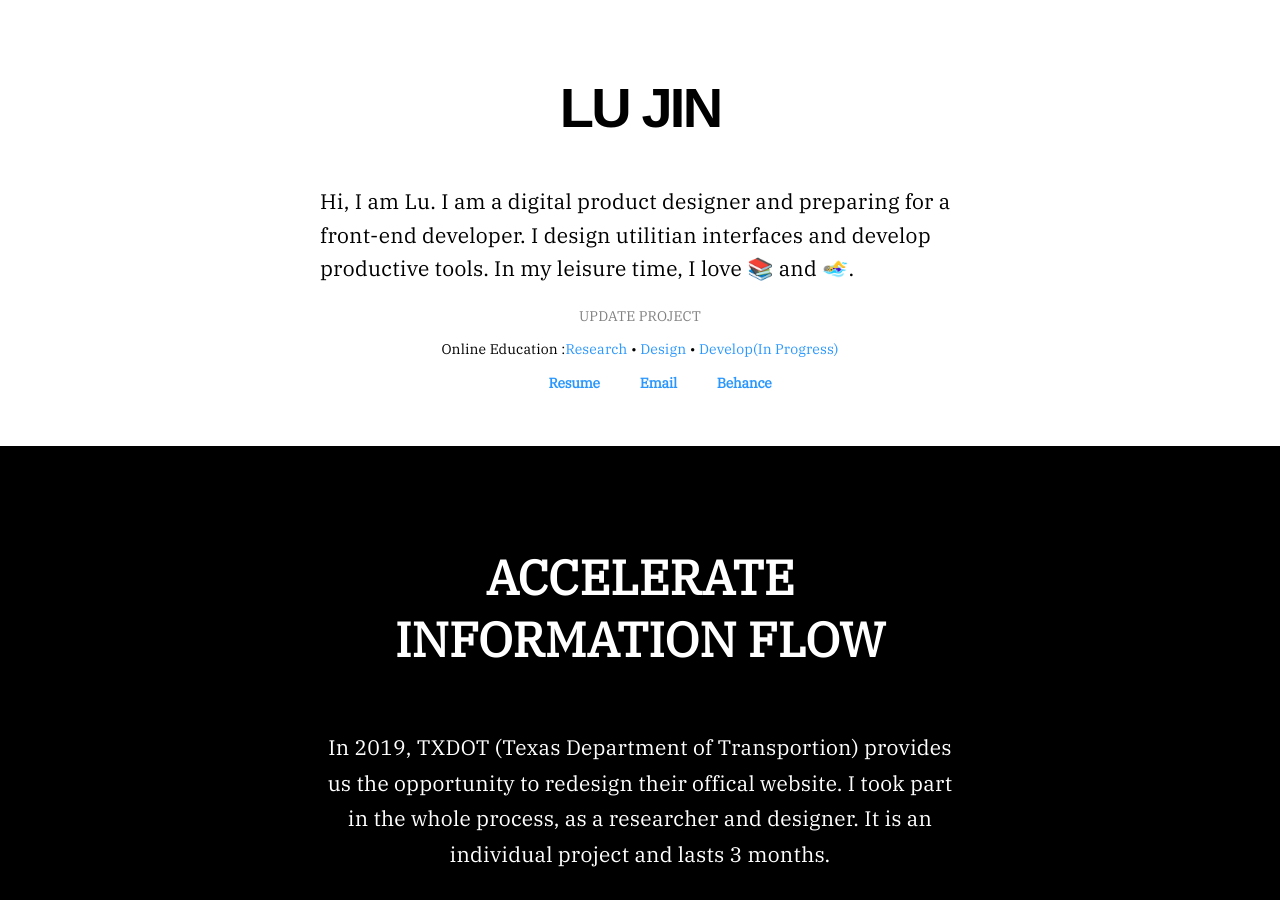
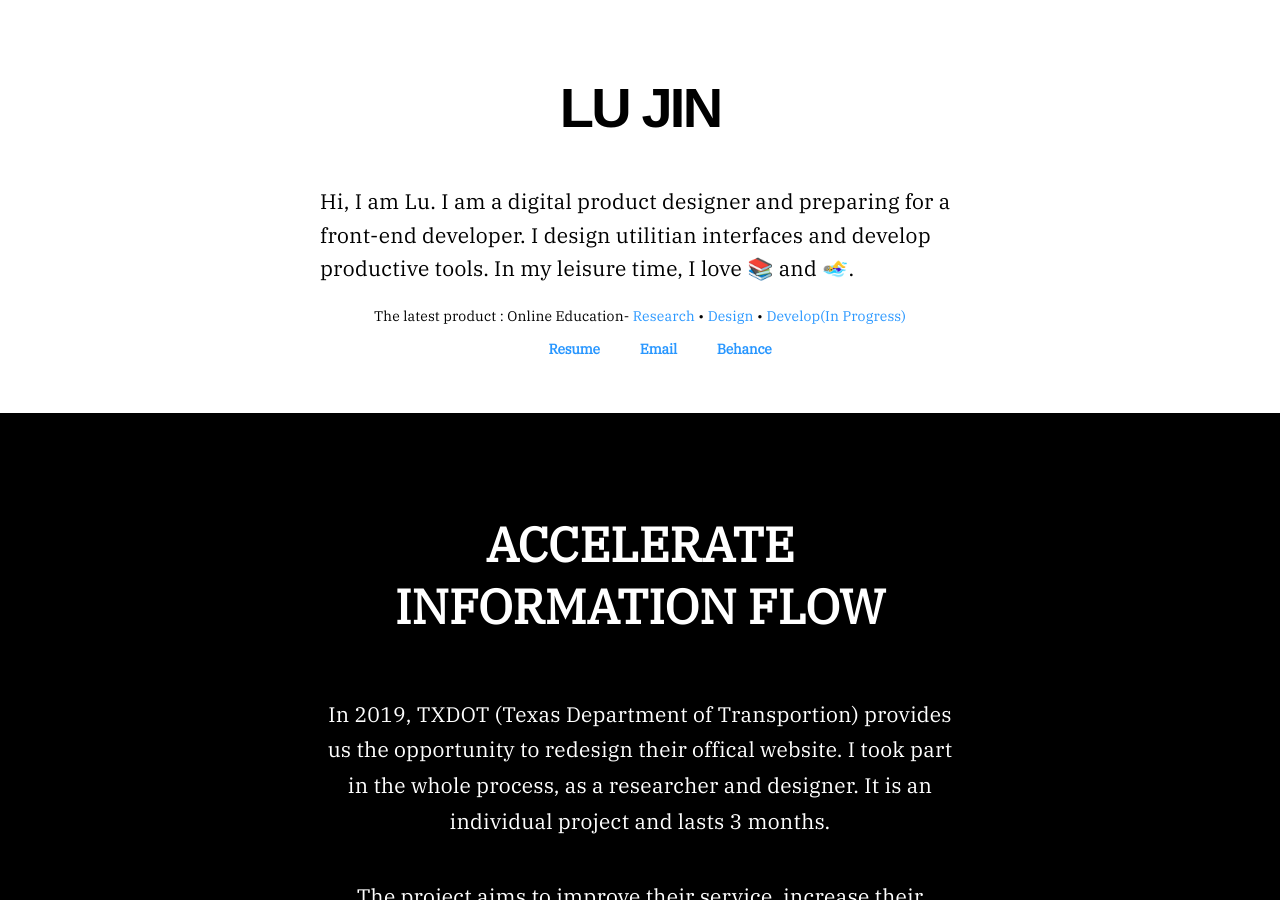
Before and after one commit to beforux/ShakeYourLove, a Jekyll site: the page index.html, which Jekyll copies as it is, in a window 1280 px wide and 900 px high. Built offline with Jekyll 4.4.1, drawn with Linux system fonts in a browser that asks for light colours.

Commit message:
Update index.html

```diff
--- a/index.html
+++ b/index.html
@@ -10,8 +10,7 @@
 	<header>
 		<h1 class="name">LU JIN</h1>
 		<p class="intro">Hi, I am Lu. I am a digital product designer and preparing for a front-end developer. I design utilitian interfaces and develop productive tools. In my leisure time, I love 📚 and 🏊‍♀️.</p>
-		<p class="update" style="color:grey" style="font-size:8px;"stle="margin:0px;" style="padding:0px"> UPDATE PROJECT </p>
-		<p class="update" style="margin:0px;">Online Education :  <span><a href="https://docs.google.com/document/d/1hagld0uH07sxCJDbusst9ffL0jY6IHuew36RoCJu0HY/edit?usp=sharing"> <span>Research </a> <span> &#x2022; <span> <a href="https://www.behance.net/gallery/92765427/Online-Education"> <span> Design<span> </a> <span> &#x2022;<span> <a href="#">Develop(In Progress) </a></p>
+		<p class="update" style="margin:0px;">The latest product : Online Education <span>  -   <span><a href="https://docs.google.com/document/d/1hagld0uH07sxCJDbusst9ffL0jY6IHuew36RoCJu0HY/edit?usp=sharing"> <span>Research </a> <span> &#x2022; <span> <a href="https://www.behance.net/gallery/92765427/Online-Education"> <span> Design<span> </a> <span> &#x2022;<span> <a href="#">Develop(In Progress) </a></p>
 	</header>
 
 	<div class="connection">
```
